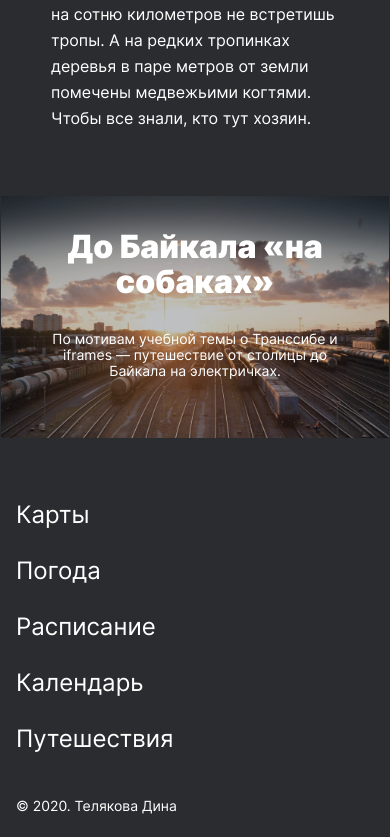
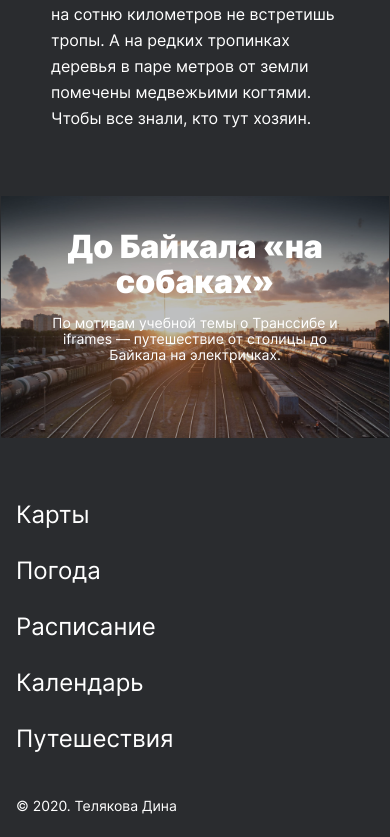
Before and after one commit to dinatelyakova/russian-travel, a plain HTML site: page index.html in a window 390 px wide. Shown: the part 9717-10554 px from the top of the page. Drawn offline with Linux system fonts and the light colour scheme; files whose address does not match are found by name.

Commit message:
Проект после третьего КР

```diff
--- a/blocks/cover/__subtitle/cover__subtitle.css
+++ b/blocks/cover/__subtitle/cover__subtitle.css
@@ -25,7 +25,8 @@
     .cover__subtitle{
         font-size: 14px;
         line-height: 16px;
-        margin-bottom: 33px;
+        margin-top: 16px;
+        margin-bottom:33px;
         max-width:288px;
     }
 }
--- a/blocks/cover/__title/cover__title.css
+++ b/blocks/cover/__title/cover__title.css
@@ -31,5 +31,6 @@
         line-height: 35px;
         margin-top:33px;
         max-width: 288px;
+        margin-bottom: 0;
     }
 }
--- a/blocks/cover/cover.css
+++ b/blocks/cover/cover.css
@@ -14,7 +14,7 @@
 @media screen and (max-width: 1050px){
     .cover{
     width: 100%;
-    height: 62.5vw;
+    min-height: 62.5vw;
     margin:0 auto;
     margin-bottom: 92px;
     margin-top:92px;
```
